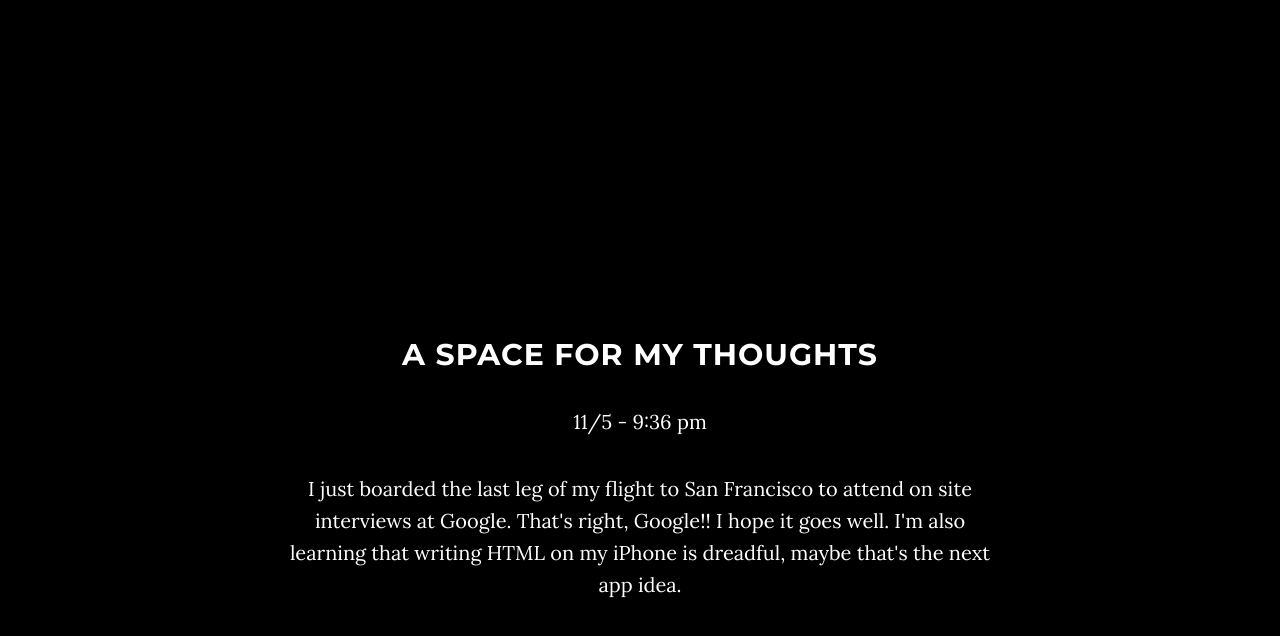
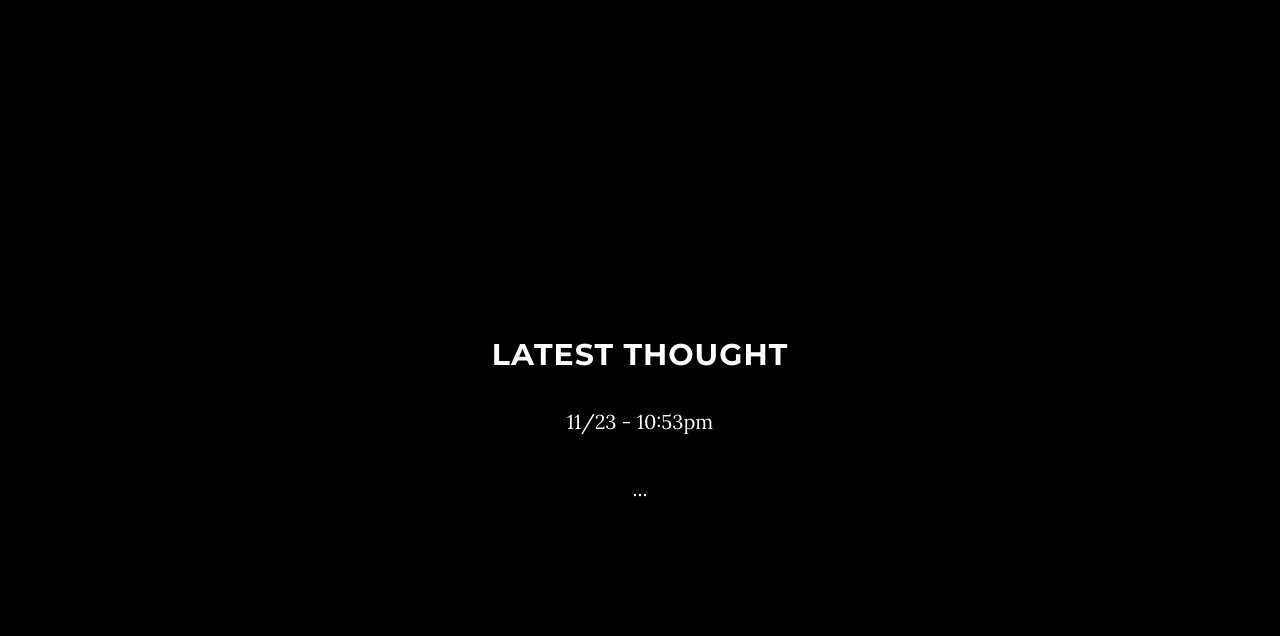
Before and after one commit to karthikg89/Website, a plain HTML site: page index.html in a window 1280 px wide. Shown: the part 1469-2105 px from the top of the page. Drawn offline with Linux system fonts and the light colour scheme; some packages are replaced by stand-ins of ours.

Commit message:
Deleted old blog post

```diff
--- a/index.html
+++ b/index.html
@@ -125,10 +125,9 @@
         <div class="blog-section">
             <div class="container">
                 <div class="col-lg-8 col-lg-offset-2">
-                    <h2>A Space for my Thoughts</h2>
-                    <p> 11/5 - 9:36 pm </p>
-<p> I just boarded the last leg of my flight to San Francisco to attend on site interviews at Google. That's right, Google!! I hope it goes well. I'm also learning that writing HTML on my iPhone is dreadful, maybe that's the next app idea. </p>
-
+                    <h2>Latest Thought</h2>
+		    <p> 11/23 - 10:53pm </p>
+		    <p> ... </p>
                 </div>
             </div>
         </div>
```
